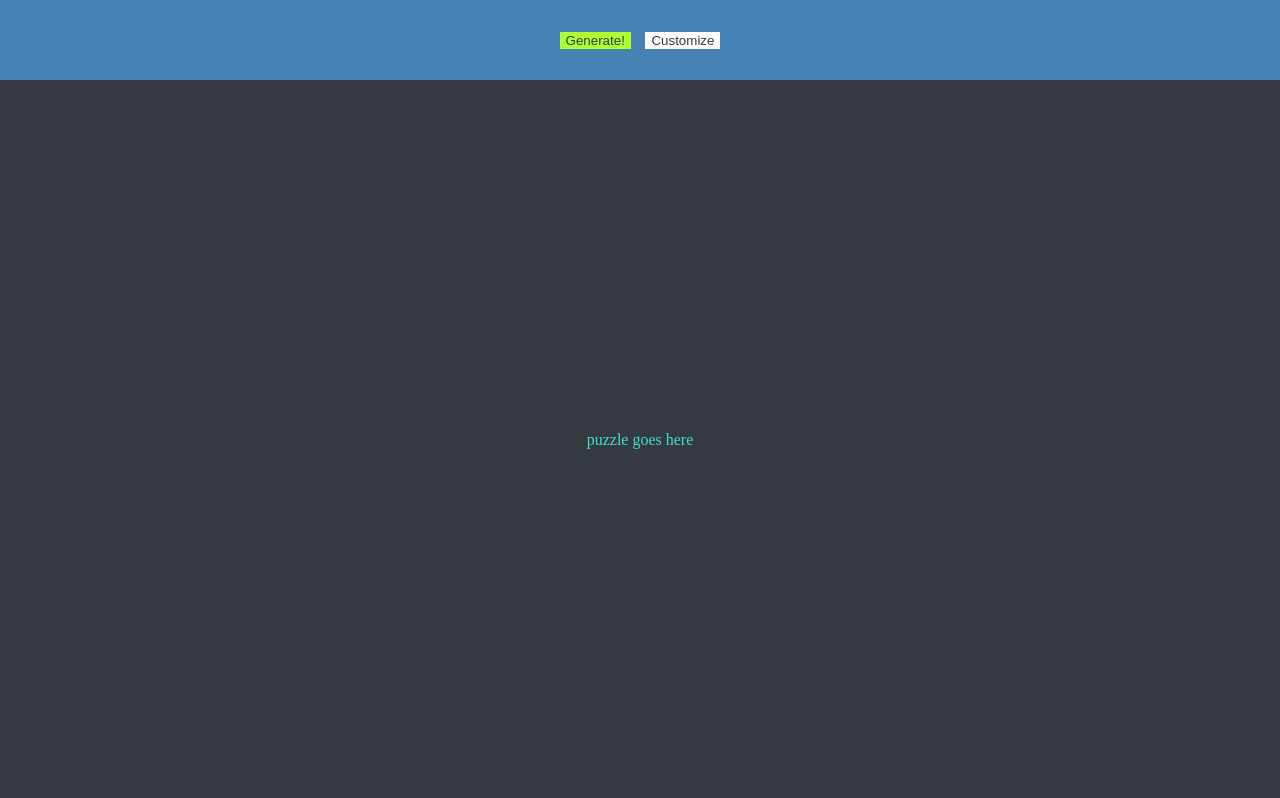
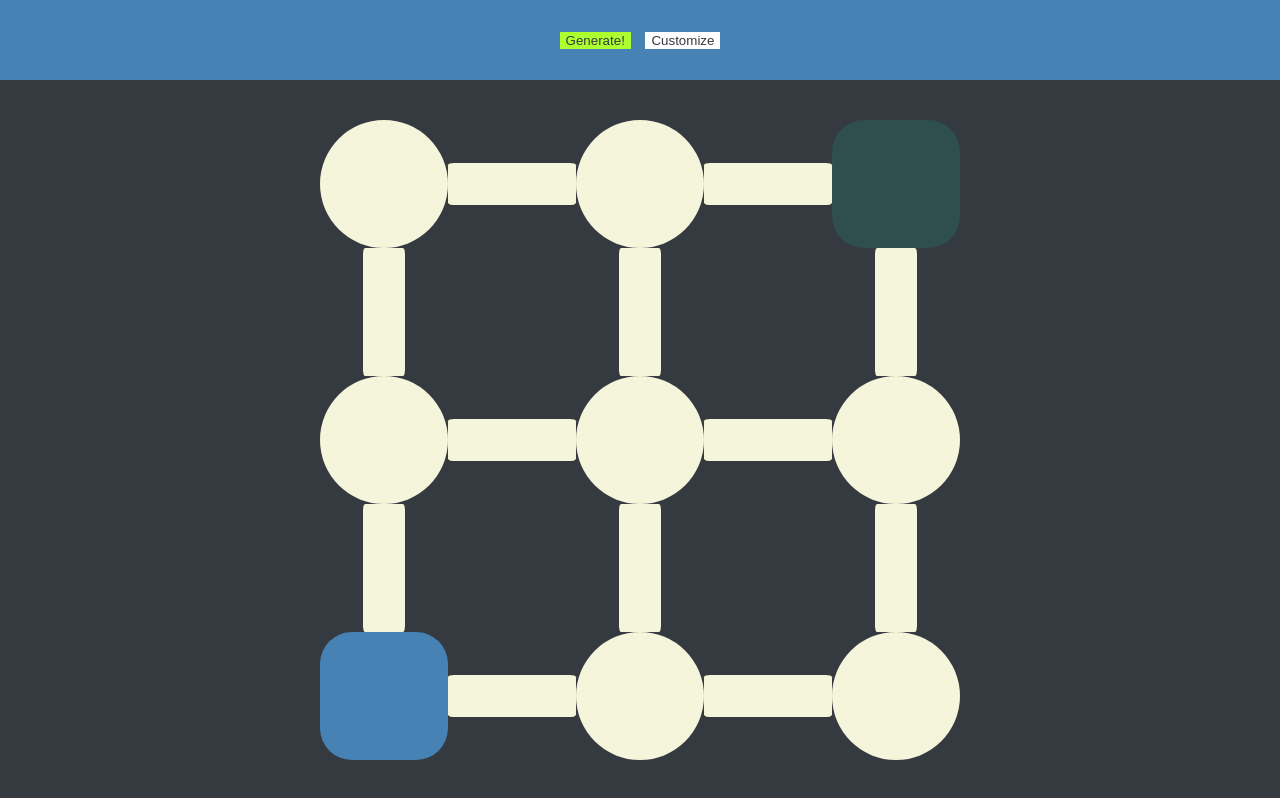
Before and after one commit to kuiperda/witness-puzzles, a React (Create React App) app in the folder witness-puzzles/: page / in a window 1280 px wide. Both pictures are taken after a click on the button "Generate!". Built offline with nearby package versions, Linux system fonts and the light colour scheme.

Commit message:
basic display working with variable sizing

```diff
--- a/witness-puzzles/src/App.css
+++ b/witness-puzzles/src/App.css
@@ -1,6 +1,7 @@
 :root {
     --primary-color: steelblue;
     --secondary-color: #353a40;
+    --tertiary-color: beige;
 }
 
 .app {
@@ -18,12 +19,6 @@
     height: 10vh;
     text-align: center;
     display: grid;
-}
-
-.player {
-    width: 100vw;
-    height: 90vh;
-    background-color: var(--secondary-color);
 }
 
 .buttons {
@@ -48,13 +43,70 @@
 
 }
 
-.player {
+.body {
+    width: 100vw;
+    height: 90vh;
+    background-color: var(--secondary-color);
     position: relative;
     display: grid;
-    text-align: center;
 }
 
 .puzzle {
     margin: auto;
-    color: turquoise;
+    position: relative;
+    width: 80vh;
+    height: 80vh;
+    /* Hey. Inelegant solution here hardcoded in convertGridtoDivs. Sorry! */
+    background-color: var(--secondary-color);
+    text-align: center;
 }
+
+.row {
+    margin: auto;
+    position: relative;
+    background-color: var(--secondary-color);
+    display: flex;
+}
+
+.entry {
+    display: inline-block;
+    position: relative;
+    background-color: var(--primary-color);
+    border-radius: 25%;
+}
+
+.edge {
+    position: relative;
+    margin: auto;
+    display: inline-block;
+    background-color: var(--tertiary-color);
+    border-radius: 5%;
+}
+
+.vertex {
+    display: inline-block;
+    background-color: var(--tertiary-color);
+    border-radius: 50%;
+}
+
+.egress {
+    display: inline-block;
+    border-radius: 25%;
+    background-color: darkslategray;
+
+}
+
+.empty {
+    display: inline-block;
+    background-color: var(--secondary-color);
+}
+
+.error {
+    display: inline-block;
+    background-color: red;
+}
+
+.customizer {
+    margin: auto;
+    color: white;
+}
--- a/witness-puzzles/src/App.tsx
+++ b/witness-puzzles/src/App.tsx
@@ -1,9 +1,78 @@
 import './App.css';
-import { PuzzleRender } from './components/PuzzleRender';
+import React, { useState } from 'react';
+import { classicNameResolver, visitEachChild } from 'typescript';
 
 function App() {
+
+  const basic2x2 = [
+    ['v', 'e', 'v', 'e', '-'],
+    ['e', ' ', 'e', ' ', 'e'],
+    ['v', 'e', 'v', 'e', 'v'],
+    ['e', ' ', 'e', ' ', 'e'],
+    ['O', 'e', 'v', 'e', 'v'],
+  ];
+
+  const basic4x4 = [
+    ['v', 'e', 'v', 'e', 'v', 'e', 'v', 'e', '-'],
+    ['e', ' ', 'e', ' ', 'e', ' ', 'e', ' ', 'e'],
+    ['v', 'e', 'v', 'e', 'v', 'e', 'v', 'e', 'v'],
+    ['e', ' ', 'e', ' ', 'e', ' ', 'e', ' ', 'e'],
+    ['v', 'e', 'v', 'e', 'v', 'e', 'v', 'e', 'v'],
+    ['e', ' ', 'e', ' ', 'e', ' ', 'e', ' ', 'e'],
+    ['v', 'e', 'v', 'e', 'v', 'e', 'v', 'e', 'v'],
+    ['e', ' ', 'e', ' ', 'e', ' ', 'e', ' ', 'e'],
+    ['O', 'e', 'v', 'e', 'v', 'e', 'v', 'e', 'v'],
+  ]
+
+  const [grid, setGrid] = useState(basic2x2);
+  const [pageToDisplay, setPageToDisplay] = useState('puzzle');
+  const [puzzle, setPuzzle] = useState(<div>No puzzle here yet</div>);
+
+  const convertGridToDivs = (grid: Array<Array<String>>) => {
+    const puzzleHeight = 80; // sorry, hardcoded, units are vh and it's based on the .puzzle class in the .css file
+    const gridSize = grid.length;
+    const puzzleImage = grid.map((row: Array<String>, yIndex) => {
+      return <div key={`${yIndex}`} className='row' style={{height: `${puzzleHeight / gridSize}vh`}}>
+        {row.map((part: String, xIndex) => {
+        // console.log(`${yIndex}, ${xIndex}`);
+        // return <span key={`${yIndex}.${xIndex}`}>{part}</span>
+        switch(part) {
+          case 'O': {
+            return <span key={`${yIndex}.${xIndex}`} className='entry' style={{width: `${puzzleHeight / gridSize}vh`, height: `${puzzleHeight / gridSize}vh`}}></span>
+          }
+          case 'e': {
+            return yIndex % 2 === 0 ?
+              <span key={`${yIndex}.${xIndex}`} className='edge' style={{width: `${puzzleHeight / gridSize}vh`, height: `${puzzleHeight / gridSize / 3}vh`}}></span> :
+              <span key={`${yIndex}.${xIndex}`} className='edge' style={{width: `${puzzleHeight / gridSize / 3}vh`, height: `${puzzleHeight / gridSize}vh`}}></span> ;
+          }
+          case 'v': {
+            return <span key={`${yIndex}.${xIndex}`} className='vertex' style={{width: `${puzzleHeight / gridSize}vh`, height: `${puzzleHeight / gridSize}vh`}}></span>
+          }
+          case '-': {
+            return <span key={`${yIndex}.${xIndex}`} className='egress' style={{width: `${puzzleHeight / gridSize}vh`, height: `${puzzleHeight / gridSize}vh`}}></span>
+          }
+          case ' ': {
+            return <span key={`${yIndex}.${xIndex}`} className='empty' style={{width: `${puzzleHeight / gridSize}vh`, height: `${puzzleHeight / gridSize}vh`}}></span>
+          }
+          default: {
+            return <span key={`${yIndex}.${xIndex}`} className='error' style={{width: `${puzzleHeight / gridSize}vh`, height: `${puzzleHeight / gridSize}vh`}}></span>
+          }
+        }
+      })}
+      </div>
+    });
+    return puzzleImage;
+  };
+
+  // TODO: given them variable state while playing
+  const handleClickGenerateButton = () => {
+    setPuzzle(<div>{convertGridToDivs(grid)}</div>);
+    setPageToDisplay('puzzle');
+  }
+
+  const handleClickCustomizeButton = () => setPageToDisplay('customizer');
+
   return (
-    // header with "generate" and "customize" buttons
     // player with puzzle image that lets you play through the puzzle and solve it
     // eventually, a puzzle solution finder and being able to save puzzles you've solved
     // eventually, a puzzle editor
@@ -11,14 +80,21 @@ function App() {
     <div className='app'>
       <div className='header'>
         <div className='buttons'>
-          <button className='generate'>Generate!</button>
-          <button className='customize'>Customize</button>
+          <button className='generate' onClick={handleClickGenerateButton}>Generate!</button>
+          <button className='customize' onClick={handleClickCustomizeButton}>Customize</button>
         </div>
       </div>
-      <div className='player'>
-        <div className='puzzle'>
-          puzzle goes here
-        </div>
+      <div className='body'>
+        {pageToDisplay === 'puzzle' &&
+          <div className='puzzle'>
+            {puzzle}
+          </div>
+        }
+        {pageToDisplay === 'customizer' &&
+          <div className='customizer'>
+            custom!
+          </div>
+        }
       </div>
     </div>
   );
```
